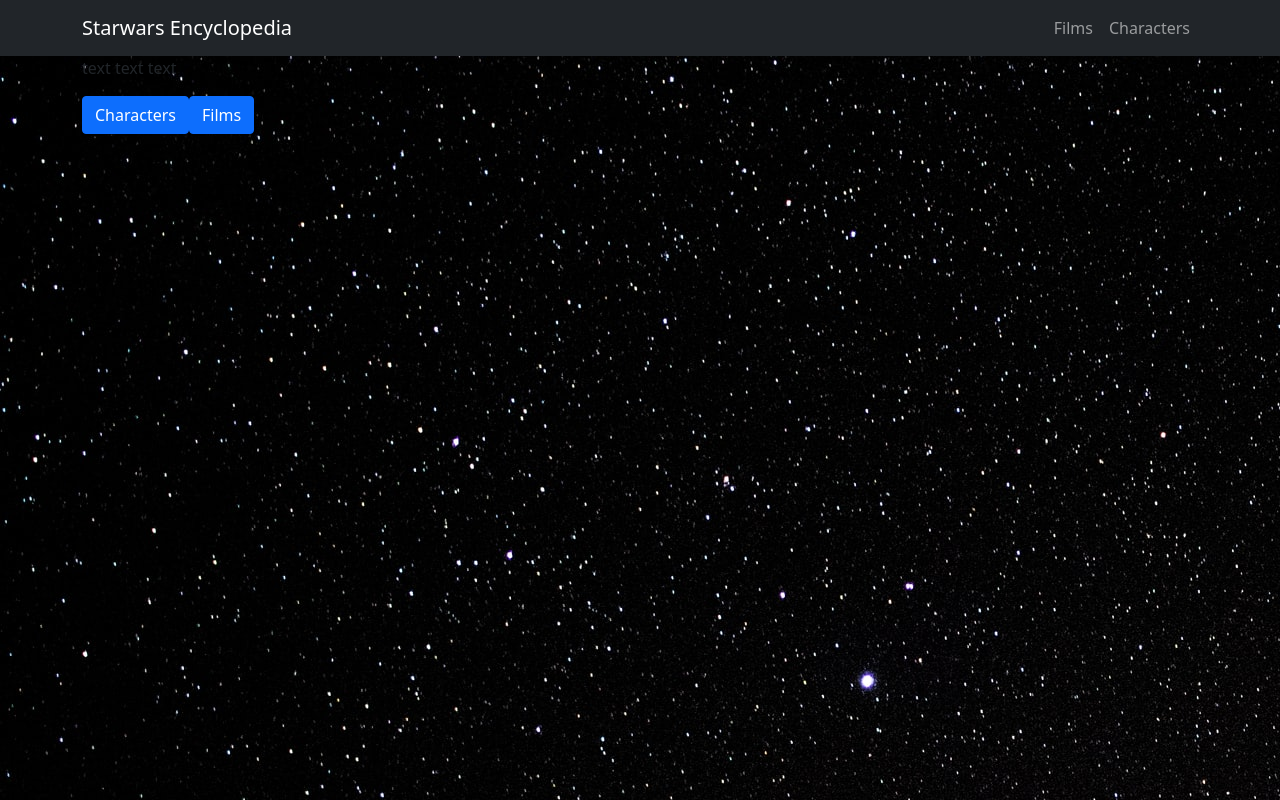
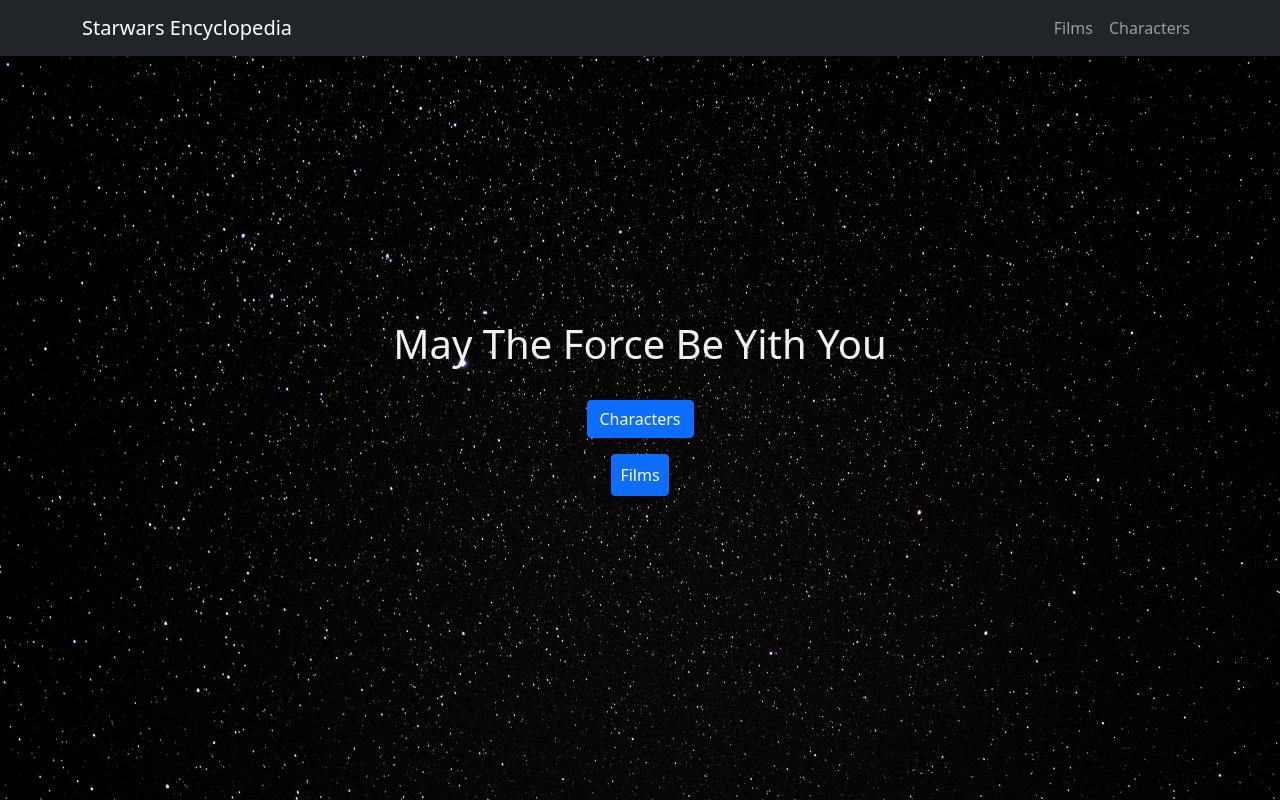
Before and after one commit to JonaTorsson/StarWars_API, a React (Create React App) app: page / in a window 1280 px wide. Built offline with nearby package versions, Linux system fonts and the light colour scheme.

Commit message:
small styles, added loading

```diff
--- a/src/App.css
+++ b/src/App.css
@@ -1,3 +1,31 @@
-body{
-	background-image: url('./assets/background-img.jpeg');
+body {
+	background: url('./assets/background-img.jpeg');
+	position: absolute;
+	top: 0;
+	width: 100%;
+	height: 100%;
+	background-size: cover;
 }
+
+.header {
+	color: #F1F1F1;
+	position: absolute;
+	top: 40%;
+	width: 100%;
+	text-align: center;
+}
+
+.btns {
+	position: absolute;
+	top: 50%;
+	width: 100%;
+	text-align: center;
+	display: flex;
+	align-items: center;
+	flex-direction: column;
+	font-size: 15px;
+}
+
+.page {
+	color: white;
+}
--- a/src/App.jsx
+++ b/src/App.jsx
@@ -6,7 +6,6 @@ import Characters from "./pages/Characters"
 import SingleFilmPage from "./pages/SingleFilmPage"
 import SingleCharacterPage from "./pages/SingleCharacterPage"
 import './App.css'
-
 import 'bootstrap/dist/css/bootstrap.css'
 
 const App = () => {
--- a/src/pages/Characters.jsx
+++ b/src/pages/Characters.jsx
@@ -1,6 +1,6 @@
 import { useState, useEffect } from "react"
 import SwapiApi from "../services/SwapiApi"
-import { Card, Row, Col, ListGroup, Container, Button } from "react-bootstrap"
+import { Card, Row, Col, ListGroup, Container, Button, Spinner } from "react-bootstrap"
 import { Link } from "react-router-dom"
 import { getIdFromUrl } from "../helpers/helper"
 
@@ -25,7 +25,7 @@ const Characters = () => {
 
 				<Row xs={1} md={2} lg={3}>
 
-					{loading && <p>Loading......</p>}
+					{loading && <Spinner animation="border" variant="danger" />}
 
 					{characters && characters.results.map((person, index) => (
 						<Col key={index}>
@@ -56,7 +56,7 @@ const Characters = () => {
 						</Col>
 					))}
 				</Row>
-				<div className="d-flex justify-content-between align-items-center mt-4">
+				<div className="d-flex justify-content-between align-items-center mt-3 bg-dark mb-3">
 					<div className="prev">
 						<Button
 							disabled={!characters.previous}
@@ -64,6 +64,9 @@ const Characters = () => {
 							variant="primary"
 						>Previous Page</Button>
 					</div>
+
+					{loading && <Spinner animation="border" variant="danger" />}
+
 					<div className="page">{page}</div>
 					<div className="next">
 						<Button
--- a/src/pages/Films.jsx
+++ b/src/pages/Films.jsx
@@ -1,15 +1,19 @@
 import SwapiAPI from '../services/SwapiApi'
 import { useState, useEffect } from 'react'
-import { Button, Row, Card, Col, ListGroup, Container} from 'react-bootstrap'
+import { Button, Row, Card, Col, ListGroup, Container, Spinner} from 'react-bootstrap'
 import { Link } from 'react-router-dom'
 
 
 const Films = () => {
 	const [films, setFilms] = useState("")
+	const [loading, setLoadning] =useState(false)
+
 
 	const getFilms = async () => {
+		setLoadning(true)
 		const data = await SwapiAPI.getFilms()
 		setFilms(data)
+		setLoadning(false)
 	}
 
 	useEffect(() => {
@@ -22,6 +26,7 @@ const Films = () => {
 				<h1 className="text-center mt-3 mb-3">Films</h1>
 
 				<Row xs={1} md={2} lg={3}>
+					{loading && <Spinner animation="border" variant="danger" />}
 					{films && films.results.map((films, index) => (
 						<Col key={index}>
 							<Card className="mb-4">
--- a/src/pages/HomePage.jsx
+++ b/src/pages/HomePage.jsx
@@ -1,15 +1,14 @@
 import Button from 'react-bootstrap/Button'
-import Container from 'react-bootstrap/Container'
 import { Link } from 'react-router-dom'
+import '../App.css'
 
 const HomePage = () => {
 	return (
 
-		<Container>
-			<h1>HomePage</h1>
+		<div>
+			<h1 className="header">May The Force Be Yith You</h1>
 
 			<div className="btns">
-					<p>text text text</p>
 					<Button
 						className="btn"
 						as={Link}
@@ -17,13 +16,13 @@ const HomePage = () => {
 						Characters
 					</Button>
 					<Button
-						className="btn"
+						className="btn mt-3 p-2"
 						as={Link}
 						to="/films">
 						Films
 					</Button>
 			</div>
-		</Container>
+		</div>
 	)
 }
 
--- a/src/pages/SingleFilmPage.jsx
+++ b/src/pages/SingleFilmPage.jsx
@@ -2,28 +2,35 @@ import { useState, useEffect } from "react"
 import { useParams, Link, useNavigate } from 'react-router-dom'
 import { getIdFromUrl } from '../helpers/helper'
 import SwapiApi from "../services/SwapiApi"
-import { Button, Card, Row, Col, Container} from "react-bootstrap"
+import { Button, Card, Row, Col, Container, Spinner} from "react-bootstrap"
 
 const SingleFilmPage = () => {
 	const [film, setFilm] = useState([])
 	const [characters, setCharacters] = useState([])
 	const { id } = useParams()
 	const navigate = useNavigate()
+	const [loading, setLoadning] =useState(false)
 
-	const getFilm = async (id) => {
-		const data = await SwapiApi.getFilm(id)
-		setFilm(data)
-		setCharacters(data.characters)
-	}
+
 
 	useEffect(() => {
+		const getFilm = async (id) => {
+			setLoadning(true)
+			const data = await SwapiApi.getFilm(id)
+			setFilm(data)
+			setCharacters(data.characters)
+			setLoadning(false)
+		}
 		getFilm(id)
 	}, [id])
 
 	return (
 		<>
+
 			<Container className="mt-5 pt-4">
+				{loading && <Spinner animation="border" variant="danger" />}
 				<Row>
+
 					<Card className="card">
 						<Card.Header>{film.title}</Card.Header>
 						<Card.Body>
```
Lines whose indentation alone changed are shown as unchanged.
